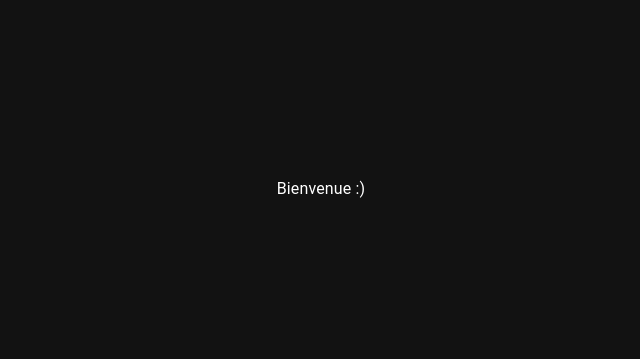
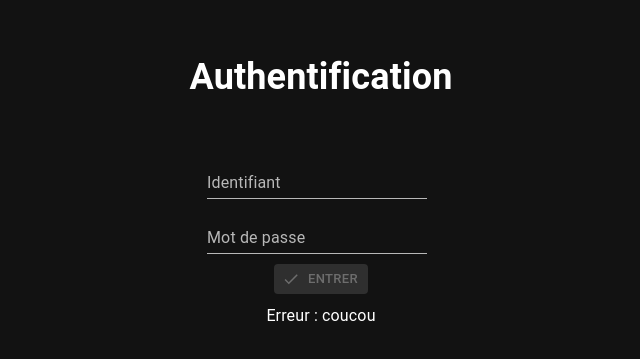
Before and after one commit to Happykiller/gold_extension_popup, a React app: page /login in a window 1280 px wide. Shown: the part 211-570 px from the top of the page, without its empty margins (319-959 px from the left). Built offline with nearby package versions, Linux system fonts and the light colour scheme.

Commit message:
feat: add login and home

```diff
--- a/src/App.tsx
+++ /dev/null
@@ -1,12 +0,0 @@
-import * as React from 'react';
-import { Trans } from 'react-i18next';
-
-import '@src/app.scss';
-
-export const App = () => {
-  return (
-    <div className="app">
-      <Trans>app.welcome</Trans>
-    </div>
-  )
-};
--- /dev/null
+++ b/src/component/contextStore.tsx
@@ -0,0 +1,28 @@
+import { create } from 'zustand';
+import { persist, createJSONStorage } from 'zustand/middleware';
+
+export interface ContextStore {
+  id: string
+  code: string
+  accessToken: string
+  reset: () => void
+}
+
+const initialState:any = {
+  id: null,
+  code: null,
+  accessToken: null
+}
+
+const contextPersist = persist<ContextStore>(
+  (set) => ({
+    ...initialState,
+    reset: () => set(initialState)
+  }),
+  {
+      name: "gold-storage",
+      storage: createJSONStorage(() => sessionStorage),
+  }
+);
+
+export const contextStore = create<ContextStore>()(contextPersist);
--- /dev/null
+++ b/src/component/guard.tsx
@@ -0,0 +1,16 @@
+import * as React from 'react';
+import { useLocation, Navigate } from "react-router-dom";
+
+import { ContextStore, contextStore } from '@component/contextStore';
+
+export function Guard({ children }: { children: JSX.Element }) {
+  let location = useLocation();
+
+  const context:ContextStore = contextStore();
+
+  if (!context.code) {
+    return <Navigate to="/login" state={{ from: location }} replace />;
+  } else {
+    return children;
+  }
+}
--- /dev/null
+++ b/src/component/home.scss
@@ -0,0 +1,12 @@
+.home {
+  display: flex;
+  flex-direction: column;
+  align-items: center;
+  justify-content: center;
+  height: 100vh; /* Adjust to your needs */
+  .title {
+    font-size: 36px;
+    font-weight: bold;
+    margin-bottom: 50px;
+  }
+}
--- /dev/null
+++ b/src/component/home.tsx
@@ -0,0 +1,12 @@
+import * as React from 'react';
+import { Trans } from 'react-i18next';
+
+import '@component/home.scss';
+
+export const Home = () => {
+  return (
+    <div className="home">
+      <Trans>home.title</Trans>
+    </div>
+  )
+};
--- /dev/null
+++ b/src/component/login.scss
@@ -0,0 +1,12 @@
+.login {
+  display: flex;
+  flex-direction: column;
+  align-items: center;
+  justify-content: center;
+  height: 100vh; /* Adjust to your needs */
+  .title {
+    font-size: 36px;
+    font-weight: bold;
+    margin-bottom: 50px;
+  }
+}
--- /dev/null
+++ b/src/component/login.tsx
@@ -0,0 +1,80 @@
+import * as React from 'react';
+import { Trans } from 'react-i18next';
+import { Done } from '@mui/icons-material';
+import { useNavigate } from "react-router-dom";
+import { Box, Button, TextField } from '@mui/material';
+
+import '@component/login.scss';
+import { contextStore } from '@component/contextStore';
+
+export const Login = () => {
+  const navigate = useNavigate();
+  const [currentLogin, setCurrentLogin] = React.useState('');
+  const [currentPassword, setCurrentPassword] = React.useState('');
+
+  let errorMessage = <div></div>;
+  const error = {
+    message: 'coucou'
+  };
+  if(error) {
+    errorMessage = <div><Trans>login.error</Trans><Trans>{error.message}</Trans></div>
+  }
+
+  const handleClick = () => {
+    contextStore.setState({
+      code: currentLogin
+    });
+    navigate("/");
+  }
+
+  return (
+    <div className="login">
+      <div className='title'>
+        <Trans>login.title</Trans>
+      </div>
+      <div>
+        <form
+          onSubmit={handleClick}
+        >
+          <Box
+            display="flex"
+            alignItems="center"
+            sx={{
+              flexDirection: 'column',
+              gap: '10px;'
+            }}
+          >
+            <TextField
+              sx={{ marginRight:1}}
+              label={<Trans>login.login</Trans>}
+              variant="standard"
+              size="small"
+              onChange={(e) => {
+                e.preventDefault();
+                setCurrentLogin(e.target.value);
+              }}
+            />
+            <TextField
+              sx={{ marginRight:1}}
+              label={<Trans>login.password</Trans>}
+              variant="standard"
+              size="small"
+              onChange={(e) => {
+                e.preventDefault();
+                setCurrentPassword(e.target.value);
+              }}
+            />
+            <Button
+              type="submit"
+              variant="contained"
+              size="small"
+              startIcon={<Done />}
+              disabled={!(currentLogin.length > 3 && currentPassword.length > 3)}
+            ><Trans>common.done</Trans></Button>
+            {errorMessage}
+          </Box>
+        </form>
+      </div>
+    </div>
+  )
+};
--- a/src/index.tsx
+++ b/src/index.tsx
@@ -1,11 +1,14 @@
 import * as React from 'react';
+import { CssBaseline } from '@mui/material';
 import { createRoot } from 'react-dom/client';
 import { ThemeProvider, createTheme } from '@mui/material/styles';
+import { RouterProvider, createBrowserRouter } from "react-router-dom";
 
 import '@src/i18n';
 import '@src/index.scss';
-import { App } from '@src/App';
-import { CssBaseline } from '@mui/material';
+import { Home } from '@component/home';
+import { Login } from '@component/login';
+import { Guard } from '@component/guard';
 
 const root = createRoot(
   document.getElementById('root') as HTMLElement
@@ -17,11 +20,22 @@ const darkTheme = createTheme({
   },
 });
 
+const router = createBrowserRouter([
+  {
+    path: "/",
+    element: <Guard><Home /></Guard>,
+  },
+  {
+    path: "/login",
+    element: <Login />,
+  }
+]);
+
 root.render(
   <React.StrictMode>
     <ThemeProvider theme={darkTheme}>
       <CssBaseline />
-      <App />
+      <RouterProvider router={router} />
     </ThemeProvider>
   </React.StrictMode>
 );
--- a/src/locales/fr/translation.json
+++ b/src/locales/fr/translation.json
@@ -1,5 +1,14 @@
 {
-  "app": {
-    "welcome": "Bienvenue :)"
+  "common": {
+    "done": "Entrer"
+  },
+  "home": {
+    "title": "Accueil"
+  },
+  "login": {
+    "title": "Authentification",
+    "login": "Identifiant",
+    "password": "Mot de passe",
+    "error": "Erreur : "
   }
 }
```
Also changed, not shown: 1 other file (tests, documents, lock files or other folders).
